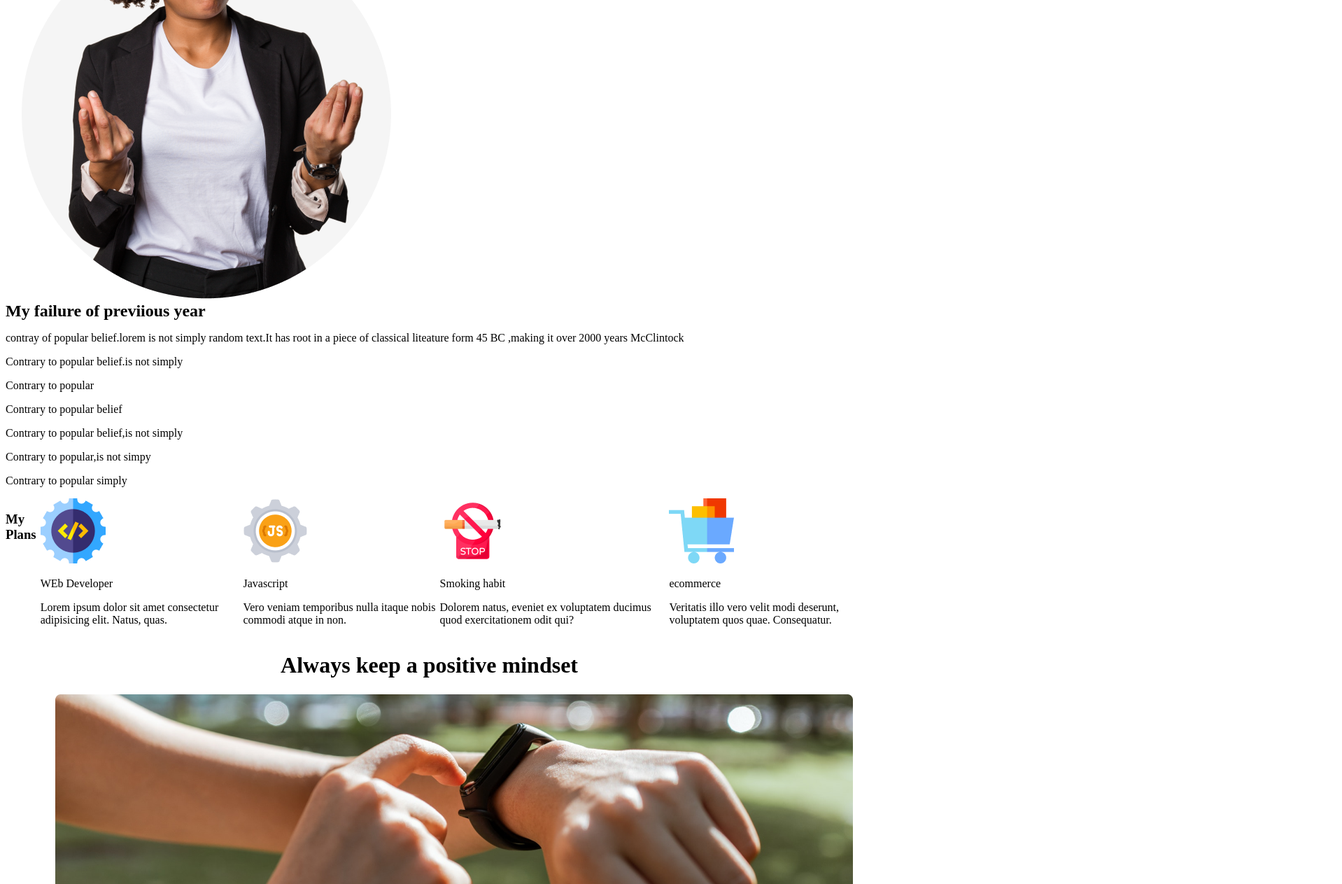
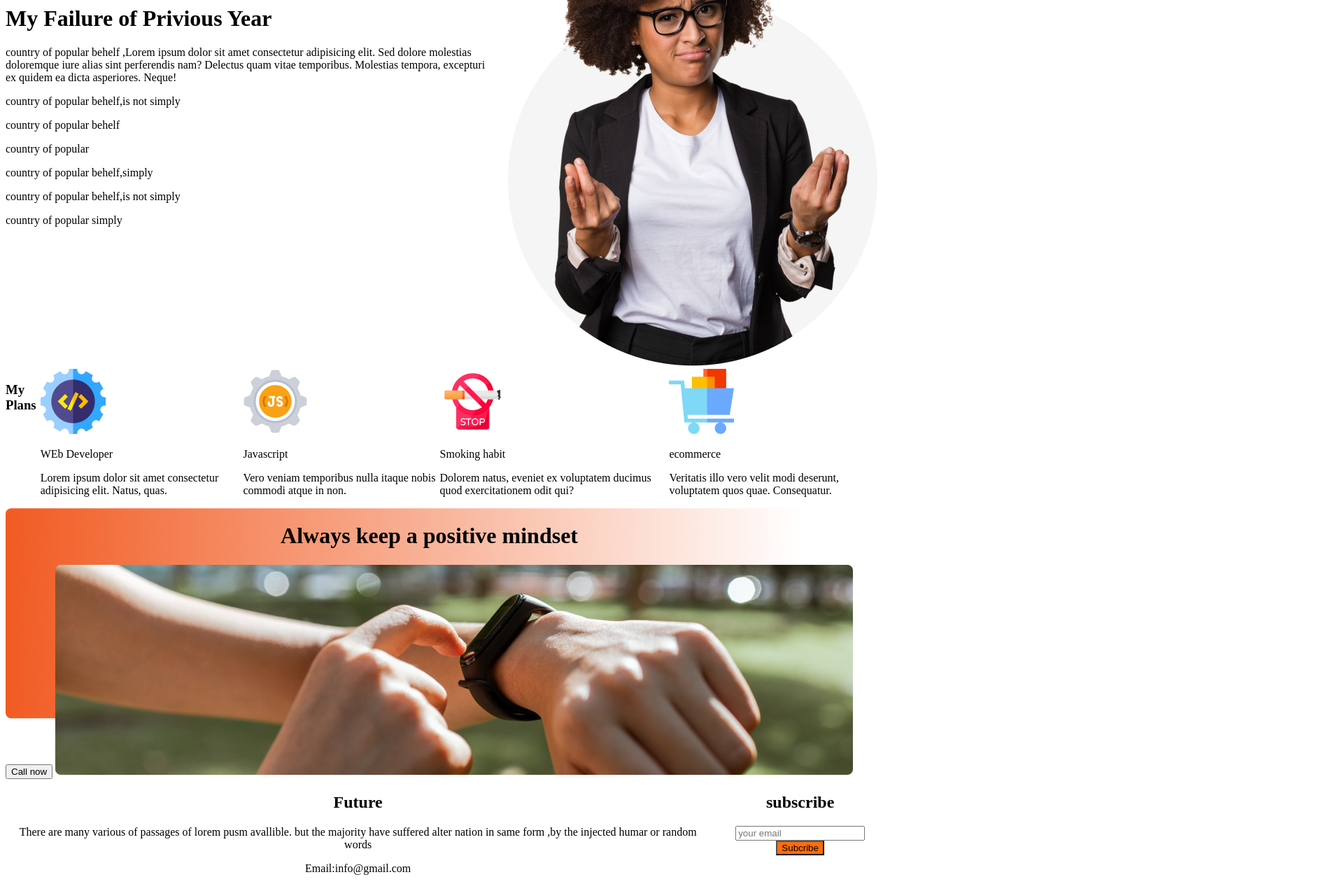
Before and after one commit to rjrakibulhasan/first-assingment, a plain HTML site: page index.html in a window 1280 px wide. Shown: the part 1114-2377 px from the top of the page at 70% size, 1918 px wide, since content can reach past the window. Drawn offline with Linux system fonts and the light colour scheme.

```diff
--- a/index.html
+++ b/index.html
@@ -9,30 +9,36 @@
 </head>
 <body>
     <header>
+
 <div class="banner">
     <div>
     <h1 class="banar-title">All Thinks Are Possible If You belive</h1>
     <p>there are many variations passages of ipsum avallible ,but the majority have suffered alteration in some form by injected humar ,or radomised word</p>
     <button class="btn-primary">Contact us</button>
     </div>
-    <img src="images/banner/banner2.png" alt="">
+    <div>
+        <img src="images/banner/banner2.png" alt="">
+    </div>
+  </header>
+  <main>
+    <div class="main-banner">
+        <div>
+            <h1>My Failure of Privious Year</h1>
+            <p>country of popular behelf ,Lorem ipsum dolor sit amet consectetur adipisicing elit. Sed dolore molestias doloremque iure alias sint perferendis nam? Delectus quam vitae temporibus. Molestias tempora, excepturi ex quidem ea dicta asperiores. Neque!</p>
+            <p>country of popular behelf,is not simply</p>
+            <p>country of popular behelf</p>
+            <p>country of popular </p>
+            <p>country of popular behelf,simply</p>
+            <p>country of popular behelf,is not simply</p>
+            <p>country of popular simply</p>
+
+        </div>
+<div>
+    <img src="images/person.png" alt="">
 </div>
-<div class=head-title>
-<img src="images/person.png" alt="">
+    </div>
+  </main>
 
-<h2 class="title"> My failure of previious year</h2>
-<p>contray of popular belief.lorem is not simply random text.It has root in a piece of classical liteature form 45 BC ,making it over 2000 years McClintock</p>
-</div>
-
-<div>
-<p>Contrary to popular belief.is not simply </p>
-<p>Contrary to popular</p>
-<p>Contrary to popular belief</p>
-<p>Contrary to popular belief,is not simply</p>
-<p>Contrary to popular,is not simpy</p>
-<p>Contrary to popular simply</p>
-</div>
-    </header>
     <section class="my-plans">
         <h3 class="section-title">My Plans</h3>
         <div class="skills-container">
@@ -63,10 +69,12 @@
             <div>
         <h1>Always keep a positive mindset</h1>
         <button class="buttan-class">Call now</button>
-        <img src="images/watch.png" alt=""></div>
+        <img src="images/watch.png" alt="">
+
     </main>
 </div>
-    <footer>
+<section class="section-class">
+<div>
 <h1>Future</h1>
 <p>There are many various of passages of lorem pusm avallible. but the majority have suffered alter nation in same form ,by the injected humar or random words</p>
 <p>Email:info@gmail.com</p>
@@ -74,8 +82,12 @@
 <img src="images/icons/fb.png" alt="">
 <img src="images/icons/twitter.png" alt="">
 <img src="images/icons/youtube.png" alt="">
+</div>
+<div>
 <h2>subscribe</h2>
-<input type="Enter your email">
-    </footer>
+<input type="email" name="" id=""placeholder="your email">
+<button class="button-chup">Subcribe</button>
+</div>
+</section>
 </body>
 </html>
--- a/style/portfolio.css
+++ b/style/portfolio.css
@@ -1,8 +1,14 @@
 .banner{
     display: flex;
+    margin: 50px 200px;
+    align-items:center;
+    width: 100px;}
+
+.main-banner{
+    display: flex;
     margin: 0;
-    align-items:center;
-}
+    align-items: center;}
+
 .head-title{
 
 }
@@ -37,4 +43,15 @@ display: flex;
 .positive{
 display: flex;
 text-align: center;
+background-image: url(../images/gradient2.png);
+background-repeat: no-repeat;
 }
+.button-chup{
+    background-color: #FD6E0A;
+
+}
+.section-class{
+    display: flex;
+    text-align: center;
+
+}
```
